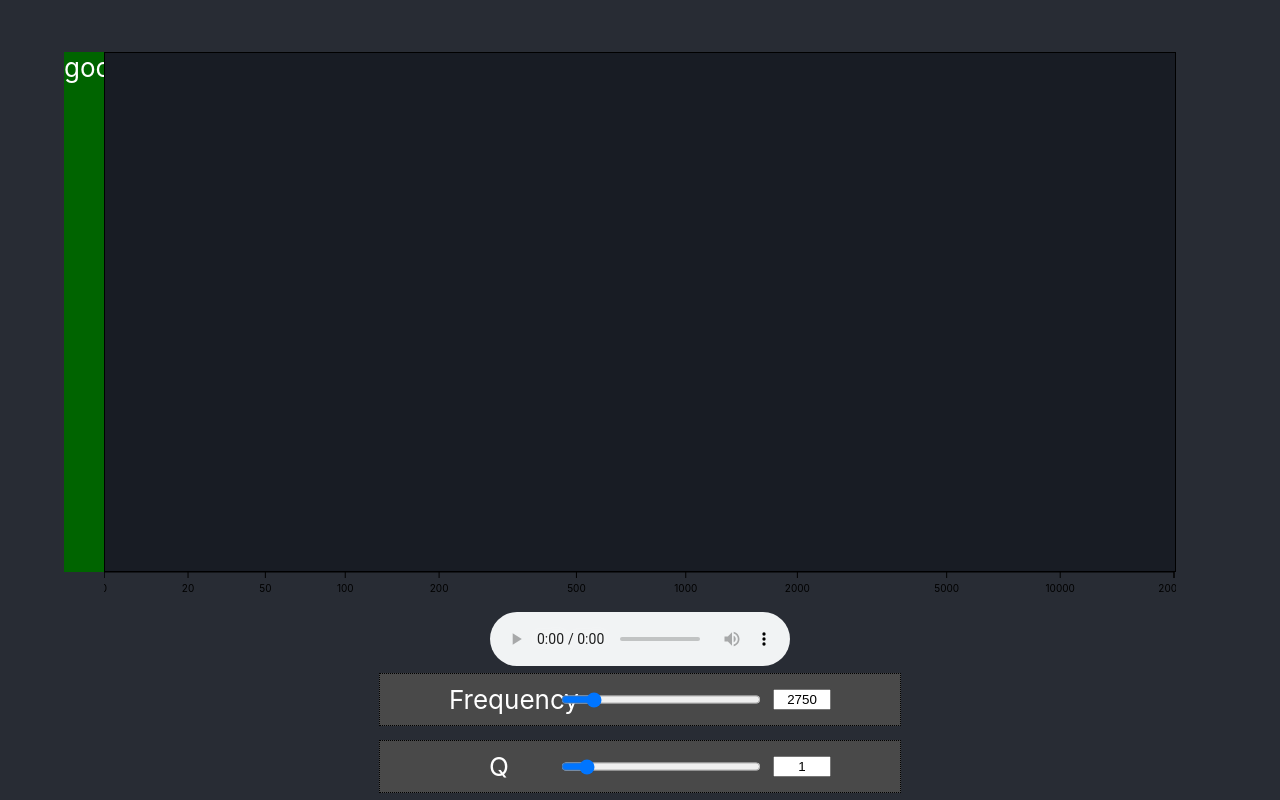
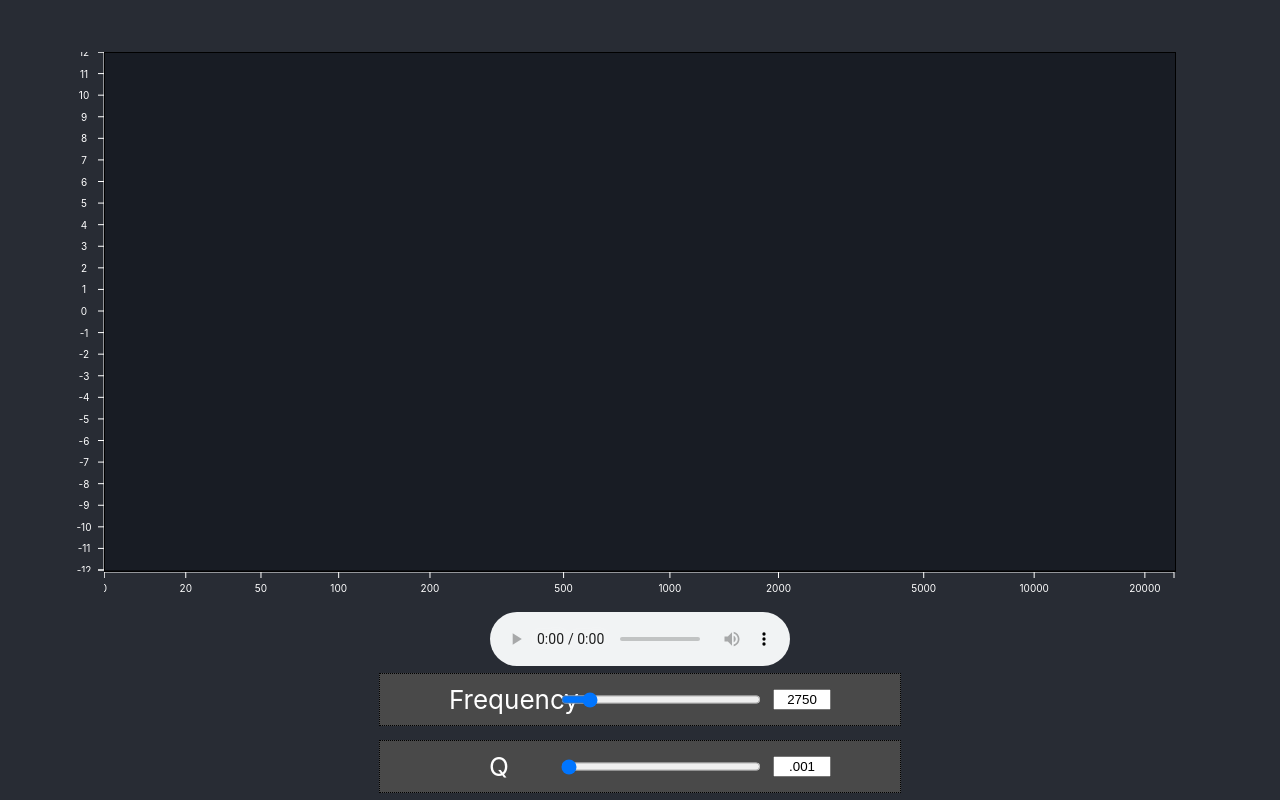
Before and after one commit to mihtmo/frequency-filter, a React (Create React App) app: page / in a window 1280 px wide. Built offline with nearby package versions, Linux system fonts and the light colour scheme.

Commit message:
beginning of D3 scale functionality

```diff
--- a/src/App.js
+++ b/src/App.js
@@ -1,5 +1,5 @@
-import sample from './audio/crickets-and-cars.wav'
-// import sample from './audio/sample.wav'
+// import sample from './audio/crickets-and-cars.wav'
+import sample from './audio/sample.wav'
 import './App.css';
 import {useEffect, useRef, useState} from 'react';
 import SliderWithInput from './components/SliderWithInput';
@@ -18,7 +18,13 @@ function App() {
   const audioPlayerRef = useRef();
   const analyserRef = useRef();
   const audioSourceRef = useRef();
+  const bandCount = 4
+  const bandRefs = useRef()
   const band1Ref = useRef();
+  const band2Ref = useRef();
+  const band3Ref = useRef();
+  const band4Ref = useRef();
+  const band5Ref = useRef();
   const [toggle, setToggle] = useState(false);
 
   useEffect(() => {
@@ -26,27 +32,52 @@ function App() {
     const ctx = new AudioContext();
     audioSourceRef.current = ctx.createMediaElementSource(audioPlayerRef.current);
     band1Ref.current = ctx.createBiquadFilter();
-    band1Ref.current.type = 'allpass';
+    band1Ref.current.type = 'bandpass';
     band1Ref.current.frequency.value = 2750;
-    band1Ref.current.Q.value = 1;
+    band1Ref.current.Q.value = 10;
+    band2Ref.current = ctx.createBiquadFilter();
+    band2Ref.current.type = 'bandpass';
+    band2Ref.current.frequency.value = 2750;
+    band2Ref.current.Q.value = 10;
+    band3Ref.current = ctx.createBiquadFilter();
+    band3Ref.current.type = 'bandpass';
+    band3Ref.current.frequency.value = 2750;
+    band3Ref.current.Q.value = 10;
+    band4Ref.current = ctx.createBiquadFilter();
+    band4Ref.current.type = 'bandpass';
+    band4Ref.current.frequency.value = 2750;
+    band4Ref.current.Q.value = 10;
     analyserRef.current = ctx.createAnalyser();
     // audioSourceRef.current.connect(analyserRef.current);
-    analyserRef.current.fftSize = 2048;
+    analyserRef.current.fftSize = 4096;
     audioSourceRef.current.connect(band1Ref.current);
-    band1Ref.current.connect(analyserRef.current);
+    band1Ref.current.connect(band2Ref.current);
+    band2Ref.current.connect(band3Ref.current);
+    band3Ref.current.connect(band4Ref.current);
+    band4Ref.current.connect(analyserRef.current);
     analyserRef.current.connect(ctx.destination);
     setAudio({
       ...audio,
       'ctx': ctx,
       'analyser': analyserRef.current,
+      'band1': band1Ref.current
     });
   }, [])
+
+
+
+  // Q = centerFrequency / (top_freq - bottom_freq)
 
   function handleBandParamChange(value, paramName) {
     if (band1Ref.current.type === 'allpass') {
       band1Ref.current.type = 'bandpass'
+      band2Ref.current.type = 'bandpass'
+      band3Ref.current.type = 'bandpass'
     }
     band1Ref.current[paramName]['value'] = value;
+    band2Ref.current[paramName]['value'] = value;
+    band3Ref.current[paramName]['value'] = value;
+    band4Ref.current[paramName]['value'] = value;
     setBandPassParams({
       ...bandPassParams,
       [paramName]: value
@@ -67,7 +98,7 @@ function App() {
           {/* <h3>Outdoor Orchestra</h3> */}
         </div>
         { analyserRef.current &&
-          <AudioProvider value={[audio, setAudio, bandPassParams]}>
+          <AudioProvider value={[audio, setAudio, bandPassParams, setBandPassParams]}>
             <ChartAndAxes/>
           </AudioProvider>
         }
@@ -80,7 +111,7 @@ function App() {
         <SliderWithInput
           label='Frequency'
           min='1'
-          max='20000'
+          max='24000'
           defaultVal='2750'
           step='1'
           paramName='frequency'
@@ -88,8 +119,8 @@ function App() {
         <SliderWithInput
           label='Q'
           min='0'
-          max='10'
-          defaultVal='1'
+          max='1000'
+          defaultVal='.001'
           step='.1'
           paramName='Q'
           changeHandler={handleBandParamChange}/>
--- a/src/components/Axes.js
+++ b/src/components/Axes.js
@@ -1,25 +1,16 @@
 import { useMemo } from "react";
-import * as d3 from "d3-scale";
 
-const XAxis = ({ domain, range }) => {
+const XAxis = ({ scale, domain, range, values }) => {
 
     const ticks = useMemo(() => {
-        const xScale = d3.scaleSymlog().domain(domain).range(range).constant(30);
         const width = range[1] - range[0];
         const pixelsPerTick = 10;
-        const ticksTarget = Math.max(1, Math.floor(width / pixelsPerTick));
-        console.log(xScale.ticks(ticksTarget).map(value => ({
-            value,
-            xOffset: xScale(value)
-        })))
-        const values = [0, 20, 50, 100, 200, 500, 1000, 2000, 5000, 10000, 20000]
+        // const ticksTarget = Math.max(1, Math.floor(width / pixelsPerTick));
         return values.map(value => ({
             value: value,
-            xOffset: xScale(value)
+            xOffset: scale(value)
         }))
     }, [domain.join('-'), range.join('-')]);
-
-    console.log(ticks)
 
     return (
         <svg className='xAxis'>
@@ -31,7 +22,7 @@ const XAxis = ({ domain, range }) => {
               "v", 6,
             ].join(" ")}
             fill="none"
-            stroke="black"
+            stroke="white"
           />
           {ticks.map(({ value, xOffset }) => (
             <g
@@ -40,10 +31,11 @@ const XAxis = ({ domain, range }) => {
             >
               <line
                 y2="6"
-                stroke="black"
+                stroke="white"
               />
               <text
                 key={value}
+                fill='white'
                 style={{
                   fontSize: "10px",
                   textAnchor: "middle",
@@ -57,9 +49,57 @@ const XAxis = ({ domain, range }) => {
       )
 }
 
-const YAxis = () => {
-    return (
-        <div id='yAxis'> goodbye </div>
+const YAxis = ({ scale, domain, range }) => {
+
+  const axisWidth = 40;
+
+  const ticks = useMemo(() => {
+    const height = range[1] - range[0];
+    const pixelsPerTick = 20;
+    const ticksTarget = Math.max(1, Math.floor(height / pixelsPerTick));
+    return scale.ticks(ticksTarget).map(value => ({
+        value: value,
+        yOffset: scale(value)
+    }));
+  }, [domain.join('-'), range.join('-')]);
+
+  console.error(ticks)
+
+  return (
+      <svg className='yAxis'>
+        <path
+          d={[
+            'M', axisWidth - 6, range[0],
+            'H', axisWidth,
+            'v', range[1],
+            'H', axisWidth - 6,
+          ].join(' ')}
+          fill='none'
+          stroke='white'
+        />
+        {ticks.map(({ value, yOffset }) => (
+          <g
+            key={value}
+            transform={`translate(0, ${yOffset})`}
+          >
+            <line
+              x1={`${axisWidth - 6}`}
+              x2={`${axisWidth}`}
+              stroke="white"
+            />
+            <text
+              key={value}
+              fill='white'
+              style={{
+                fontSize: "10px",
+                textAnchor: "middle",
+                transform: "translate(20px, .4em)"
+              }}>
+              { value }
+            </text>
+          </g>
+        ))}
+      </svg>
     )
 }
 
--- a/src/components/BandOverlay.js
+++ b/src/components/BandOverlay.js
@@ -1,10 +1,12 @@
-import { useEffect, useRef, useState } from 'react';
+import { useContext, useEffect, useRef, useState } from 'react';
+import AudioContext from '../contexts/audioContext';
 import './BandOverlay.css';
 
 
-const BandOverlay = ({ chartDims, bandPassParams }) => {
+const BandOverlay = ({ xScale, chartDims }) => {
     // Set band center in pixels
-    const [bandCenter, setBandCenter] = useState(400);
+    const [audio, setAudio, bandPassParams, setBandPassParams] = useContext(AudioContext);
+    const [bandCenter, setBandCenter] = useState(null);
     const [bandWidth, setBandWidth] = useState(100);
     const canvasRef = useRef(null);
 
@@ -76,6 +78,10 @@ const BandOverlay = ({ chartDims, bandPassParams }) => {
         canvasCtx.lineTo(bandCenter - bandWidth / 2, 0);
         canvasCtx.lineTo(bandCenter - bandWidth / 2, chartDims.height);
         canvasCtx.stroke();
+        if (bandCenter) {
+            audio.band1.frequency.value = xScale.invert(bandCenter);
+        }
+
     }, [bandCenter, bandWidth])
 
 
--- a/src/components/ChartAndAxes.css
+++ b/src/components/ChartAndAxes.css
@@ -6,9 +6,10 @@
     height: 70vh;
 }
 
-#yAxis {
+.yAxis {
     grid-column: 1;
-    background-color: darkgreen
+    width: 100%;
+    height: 100%;
 }
 
 .xAxis {
@@ -16,7 +17,6 @@
     grid-row: 2;
     width: 100%;
     height: 100%;
-    color: black;
 }
 
 #chart-wrappper {
--- a/src/components/ChartAndAxes.js
+++ b/src/components/ChartAndAxes.js
@@ -5,6 +5,7 @@ import BandOverlay from "./BandOverlay"
 import FFTVisualizer from "./FFTVisualizer";
 import AudioContext from "../contexts/audioContext";
 import useWindowDimensions from "../hooks/useWindowDimensions";
+import * as d3 from "d3-scale";
 
 const ChartAndAxes = () => {
     const [audio, setAudio, bandPassParams] = useContext(AudioContext);
@@ -12,9 +13,16 @@ const ChartAndAxes = () => {
     const chartRef = useRef(null);
     const {windowWidth, windowHeight} = useWindowDimensions();
     const [canvasCtx, setCanvasCtx] = useState(null);
-    useEffect(() => {
 
-    })
+    const xDomain = [0, 24000];
+    const xRange = [0, chartDims.width];
+    const maxFreq = 20000;
+    const xValues = [0, 20, 50, 100, 200, 500, 1000, 2000, 5000, 10000, 20000];
+    const xScale = d3.scaleSymlog().domain(xDomain).range(xRange).constant(30);
+
+    const yDomain = [-12, 12];
+    const yRange = [0, chartDims.height];
+    const yScale = d3.scaleLinear().domain([yDomain[1], yDomain[0]]).range(yRange);
 
     useEffect(() => {
         const chart = chartRef.current
@@ -29,26 +37,32 @@ const ChartAndAxes = () => {
 
     return (
         <div className='chart-and-axes'>
-            <YAxis/>
+            <YAxis
+                domain={yDomain}
+                range={yRange}
+                scale={yScale}/>
             <div id='chart-wrapper' className='canvases'>
                 <div className={'audio-chart'} ref={chartRef}>
                     { chartDims && (
                         <>
                             <FFTVisualizer
-                                chartDims={chartDims} />
+                                chartDims={chartDims}
+                                maxFreq={maxFreq}
+                                bandPassParams={bandPassParams}
+                                xScale={xScale}/>
                             <BandOverlay
+                                xScale={xScale}
                                 chartDims={chartDims}
                                 bandPassParams={bandPassParams}/>
                         </>
                     ) }
                 </div>
             </div>
-            { chartDims.width && (
-                <XAxis
-                    chartDims={chartDims}
-                    domain={[0, 20000]}
-                    range={[0, chartDims.width]}/>
-            )}
+            <XAxis
+                values={xValues}
+                domain={xDomain}
+                range={xRange}
+                scale={xScale}/>
       </div>
     )
 }
```
Also changed, not shown: src/components/FFTVisualizer.js (+23 -35 lines), 1 other file (tests, documents, lock files or other folders).
